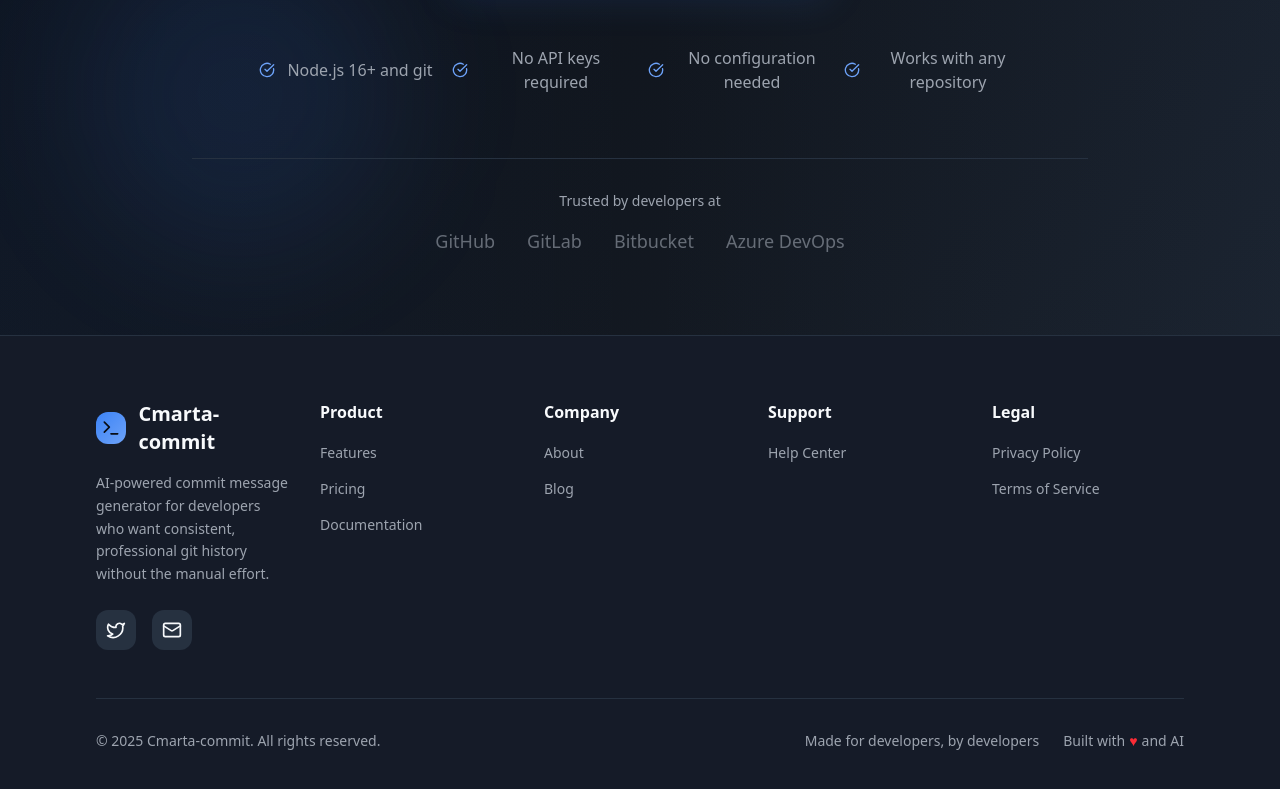
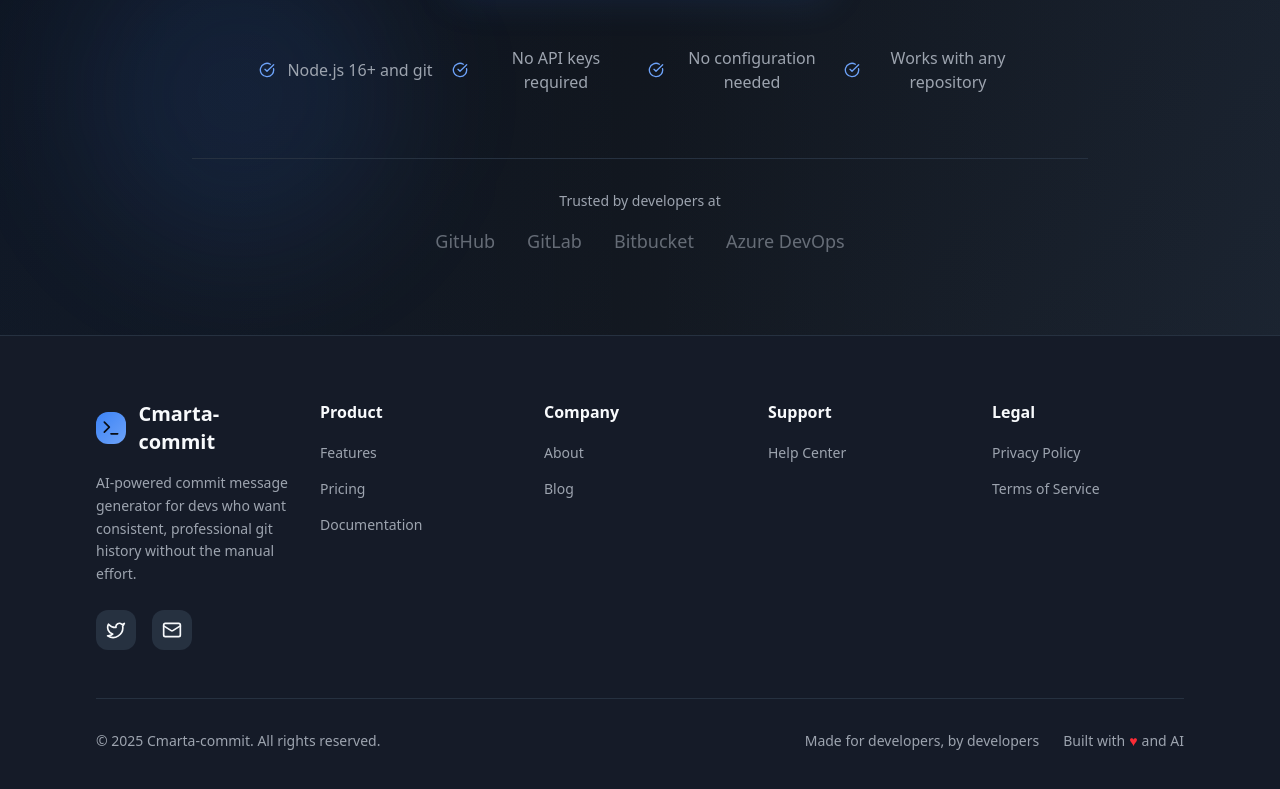
Before and after one commit to samlan24/smarta, a Next.js app in the folder smart_commit/: page / in a window 1280 px wide. Shown: the part 5521-6310 px from the top of the page. Built offline with nearby package versions, Linux system fonts and the light colour scheme.

Commit message:
fix(smart_commit): correct typo in footer description

```diff
--- a/smart_commit/src/app/components/Footer.tsx
+++ b/smart_commit/src/app/components/Footer.tsx
@@ -43,7 +43,7 @@ const Footer = () => {
               <span className="text-xl font-bold">Cmarta-commit</span>
             </div>
             <p className="text-muted-foreground text-sm leading-relaxed mb-6">
-              AI-powered commit message generator for developers who want
+              AI-powered commit message generator for devs who want
               consistent, professional git history without the manual effort.
             </p>
 
```
